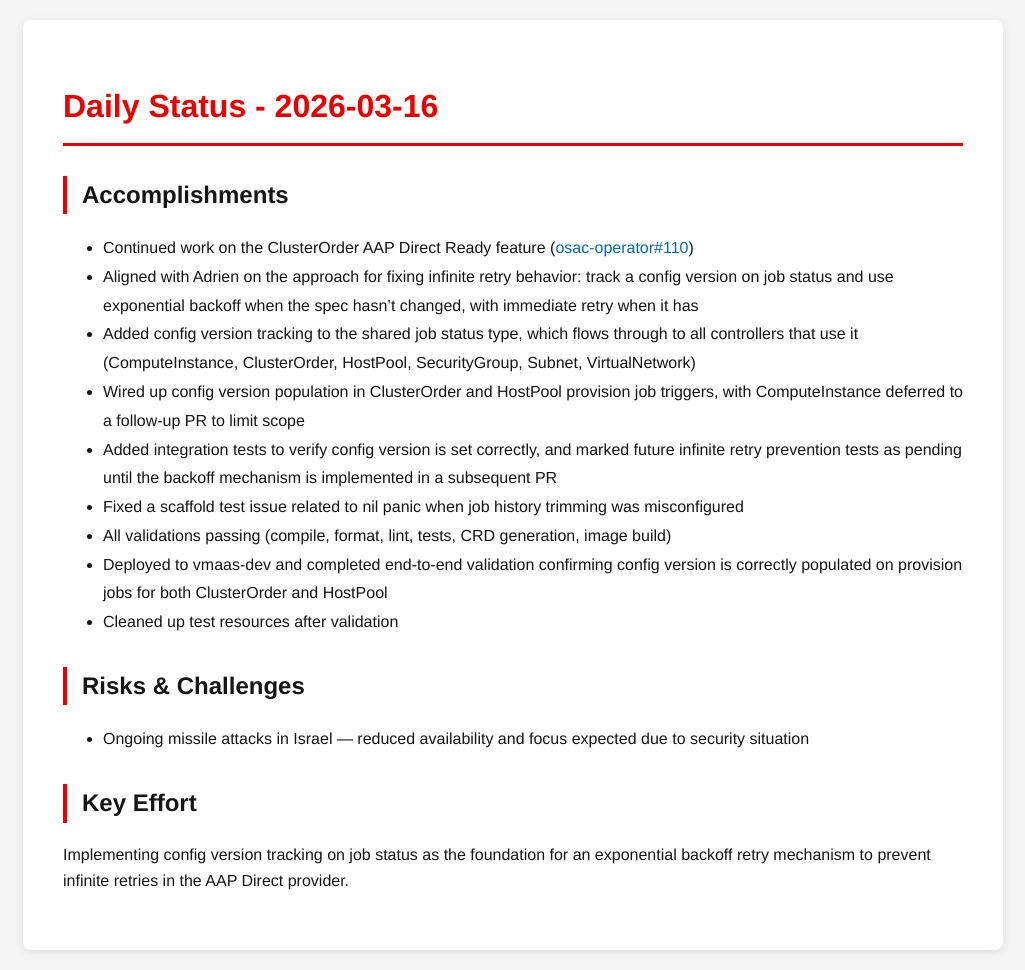
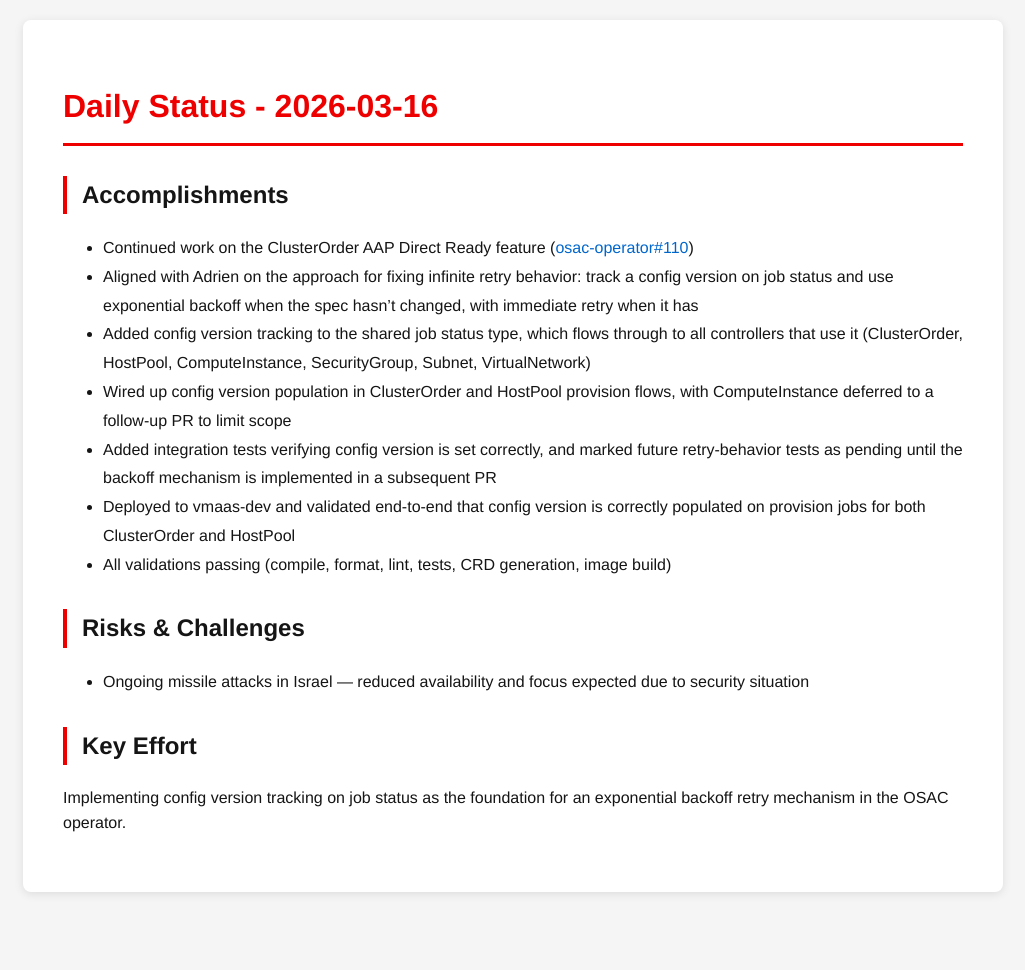
Before and after one commit to tzvatot/daily-status, a Jekyll site: the page built from 2026-03-16.md, in a window 1280 px wide. Shown: the whole page, without its empty margins (127-1152 px from the left). Built offline with Jekyll 4.4.1, drawn with Linux system fonts in a browser that asks for light colours; after the commit the page ends 912 px from its top, so only the background shows below that.

Commit message:
Daily status update - 2026-03-16

```diff
--- a/2026-03-16.md
+++ b/2026-03-16.md
@@ -9,16 +9,14 @@ date: 2026-03-16
 ## Accomplishments
 - Continued work on the ClusterOrder AAP Direct Ready feature ([osac-operator#110](https://github.com/osac-project/osac-operator/pull/110))
 - Aligned with Adrien on the approach for fixing infinite retry behavior: track a config version on job status and use exponential backoff when the spec hasn't changed, with immediate retry when it has
-- Added config version tracking to the shared job status type, which flows through to all controllers that use it (ComputeInstance, ClusterOrder, HostPool, SecurityGroup, Subnet, VirtualNetwork)
-- Wired up config version population in ClusterOrder and HostPool provision job triggers, with ComputeInstance deferred to a follow-up PR to limit scope
-- Added integration tests to verify config version is set correctly, and marked future infinite retry prevention tests as pending until the backoff mechanism is implemented in a subsequent PR
-- Fixed a scaffold test issue related to nil panic when job history trimming was misconfigured
+- Added config version tracking to the shared job status type, which flows through to all controllers that use it (ClusterOrder, HostPool, ComputeInstance, SecurityGroup, Subnet, VirtualNetwork)
+- Wired up config version population in ClusterOrder and HostPool provision flows, with ComputeInstance deferred to a follow-up PR to limit scope
+- Added integration tests verifying config version is set correctly, and marked future retry-behavior tests as pending until the backoff mechanism is implemented in a subsequent PR
+- Deployed to vmaas-dev and validated end-to-end that config version is correctly populated on provision jobs for both ClusterOrder and HostPool
 - All validations passing (compile, format, lint, tests, CRD generation, image build)
-- Deployed to vmaas-dev and completed end-to-end validation confirming config version is correctly populated on provision jobs for both ClusterOrder and HostPool
-- Cleaned up test resources after validation
 
 ## Risks & Challenges
 - Ongoing missile attacks in Israel — reduced availability and focus expected due to security situation
 
 ## Key Effort
-Implementing config version tracking on job status as the foundation for an exponential backoff retry mechanism to prevent infinite retries in the AAP Direct provider.
+Implementing config version tracking on job status as the foundation for an exponential backoff retry mechanism in the OSAC operator.
```
